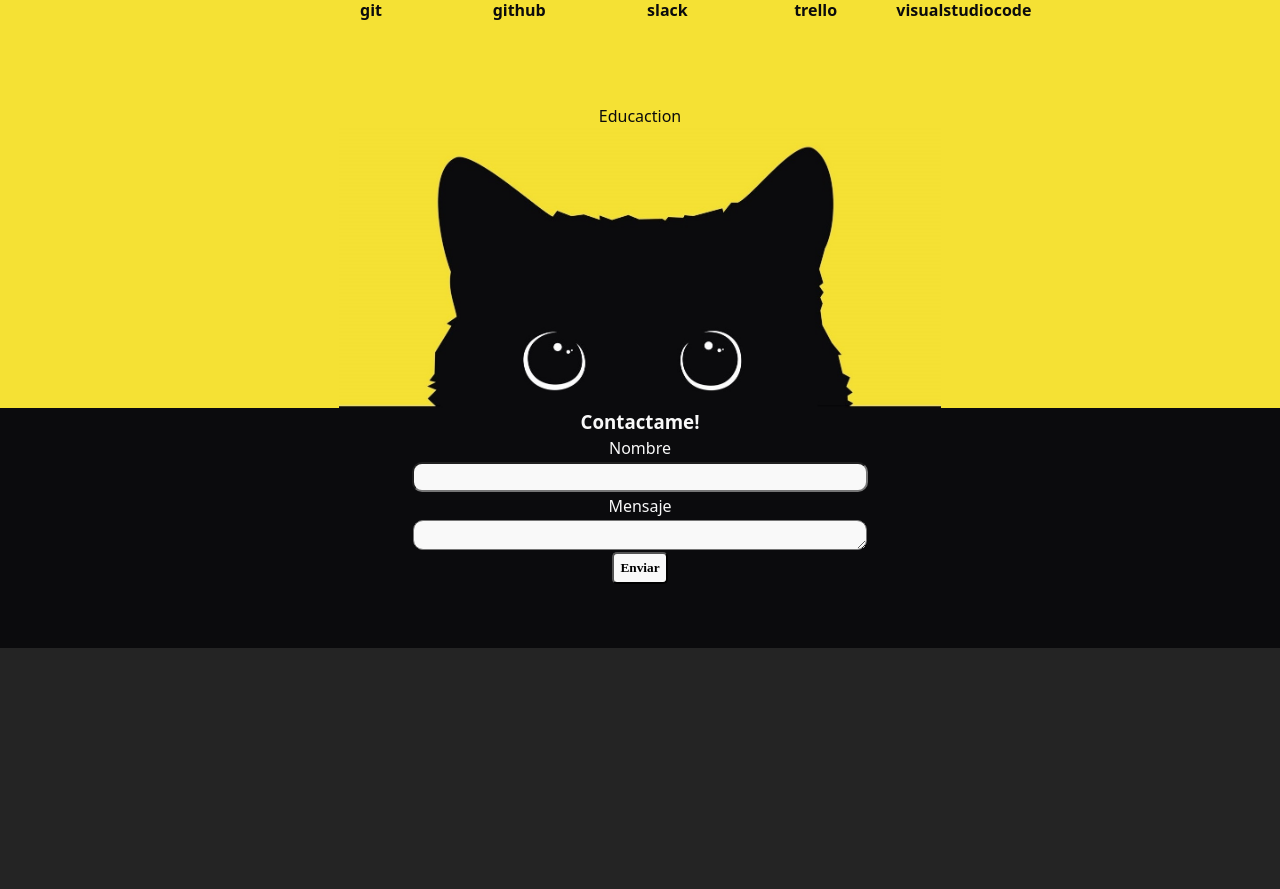
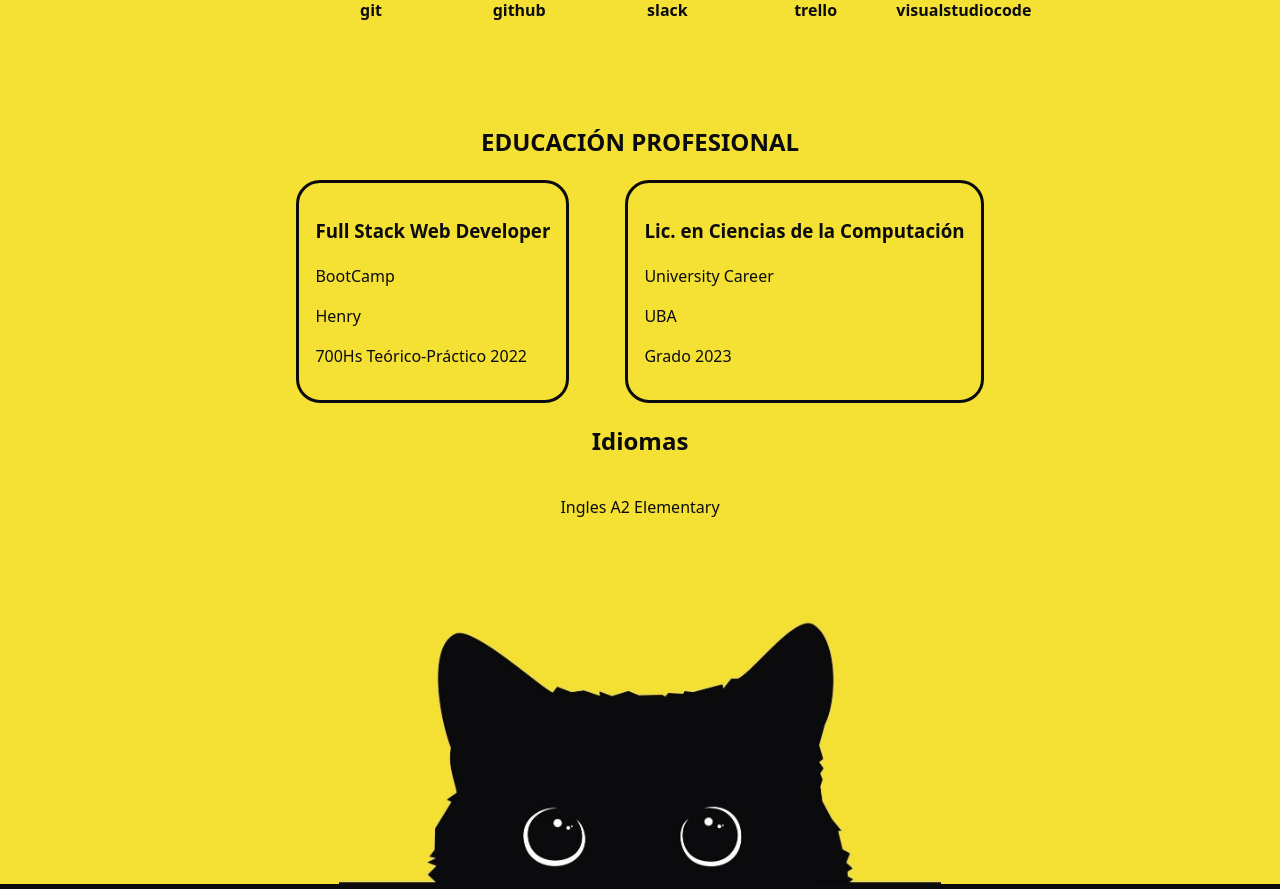
Before and after one commit to EmanFun/Portfolio, a React (Vite) app: page / in a window 1280 px wide. Shown: the part 1023-1912 px from the top of the page. Before the commit the page ends 1671 px from the top, so only its background shows below. Built offline with nearby package versions, Linux system fonts and the light colour scheme.

Commit message:
create component education

```diff
--- a/src/Components/Modules/Education/Educaction.jsx
+++ b/src/Components/Modules/Education/Educaction.jsx
@@ -1,7 +1,45 @@
 import React from "react";
+import { Each } from "../../../utils/common/Each"
+import {
+  container,
+  educationContainer,
+  langContainer
+} from "./education.module.css"
+
+const educationList =[
+  {title: 'Full Stack Web Developer', institution: 'Henry', type: 'BootCamp', duration: '700Hs Teórico-Práctico', year: '2022'},
+  {title: 'Lic. en Ciencias de la Computación', institution: 'UBA', type: 'University Career', duration: 'Grado', year: '2023'}
+
+]
+
+const langList = [
+  {languague: 'Ingles', certification: 'A2 Elementary'}
+]
 
 const Educaction = () => {
-  return <div>Educaction</div>;
+  return (
+      <section className={container}>
+        <h2>EDUCACIÓN PROFESIONAL</h2>
+        <div className={educationContainer}>
+          <Each of={educationList} render={(item, index)=>(
+            <div key={index}>
+              <h3>{item.title}</h3>
+              <p>{item.type}</p>
+              <p>{item.institution}</p>
+              <p>{item.duration} {item.year}</p>
+            </div>
+          )}/>
+        </div>
+        <h2>Idiomas</h2>
+        <div className={langContainer}>
+            <Each of={langList} render={(item, index)=>(
+              <div>
+                <p>{item.languague} {item.certification}</p>
+              </div>
+            )}/>
+        </div>
+      </section>
+  );
 };
 
 export default Educaction;
--- /dev/null
+++ b/src/Components/Modules/Education/education.module.css
@@ -0,0 +1,19 @@
+.container{
+    height: 500px;
+    width: 100%;
+}
+
+.educationContainer{
+    display: inline-flex;
+    gap: 3.5rem;
+    text-align: start;
+}
+.educationContainer div{
+    padding: 1rem;
+    border: solid;
+    border-radius: 1.5rem;
+}
+
+.langContainer{
+    display: inline-flex;
+}
```
